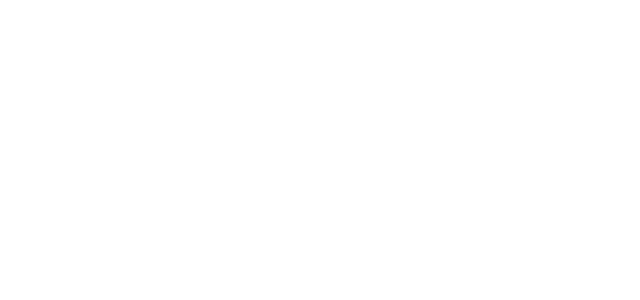
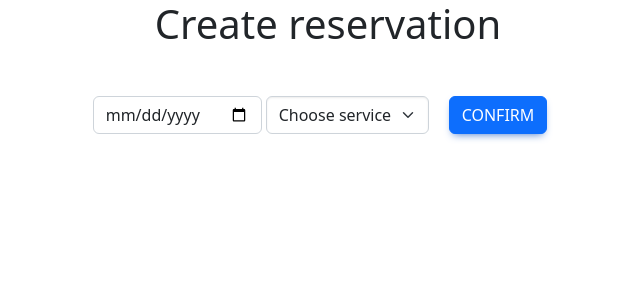
Before and after one commit to MartinSiran/UPB-webapp, a React (Create React App) app in the folder fe/: page /reservation in a window 1280 px wide. Before the commit this address had no page. Shown: the top 300 px of the page, without its empty margins (312-952 px from the left). Built offline with nearby package versions, Linux system fonts and the light colour scheme.

Commit message:
delete unused code

```diff
--- a/fe/src/App.js
+++ b/fe/src/App.js
@@ -4,6 +4,7 @@
 import CryptoForm from './components/CryptoForm'
 import Registration from './components/Registration'
 import Logged from './components/Logged';
+import Form from './components/Form'
 import FileShare from './components/FileShare'
 import {Route, Routes} from "react-router-dom"
 
@@ -15,6 +16,7 @@
       <Routes>
         <Route exact path='/' element={<Registration/>}></Route>
         <Route path='/logged' element={<Logged/>}></Route>
+        <Route exact path='/reservation' element={<Form/>}></Route>
       </Routes>
     </Container>
   );
```
Also changed, not shown: fe/src/components/Form.js (+1 -23 lines).
